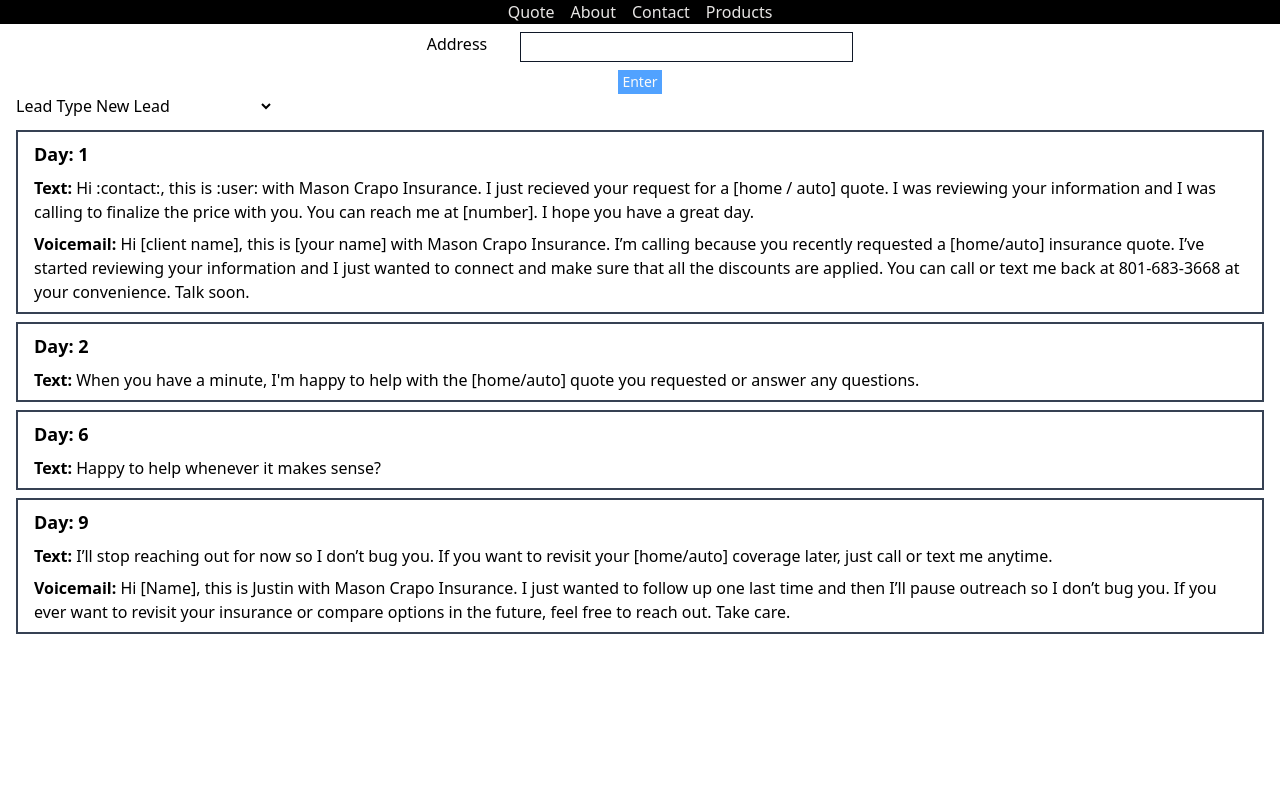
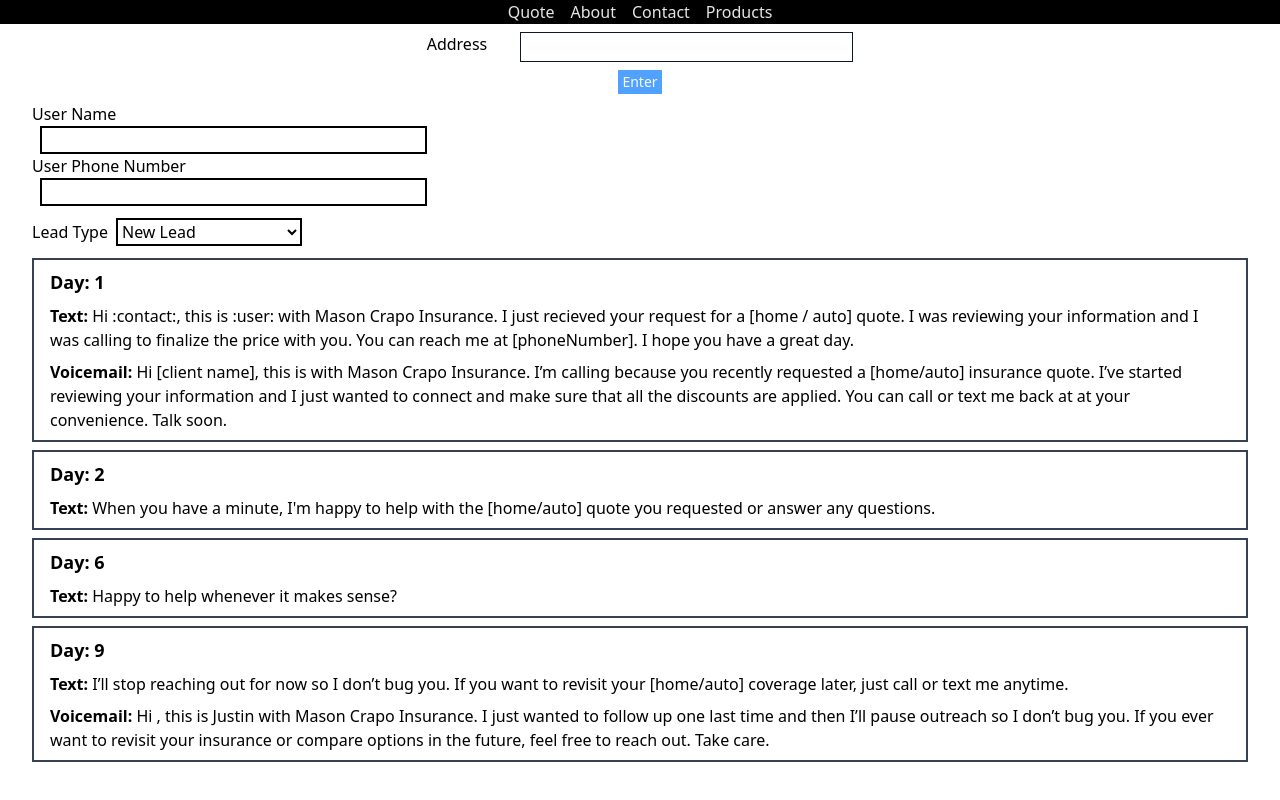
Before and after one commit to Jpatrick6420/propertyandcasualtywebsite, a React (Vite) app: page / in a window 1280 px wide. Built offline with nearby package versions, Linux system fonts and the light colour scheme.

Commit message:
added current info section and changed script

```diff
--- a/src/App2.jsx
+++ b/src/App2.jsx
@@ -1,49 +1,29 @@
-import { useReducer } from "react";
 import "./App.css";
 import Nav from "./components/Nav";
-import List from "./features/List.jsx";
 import ZipCodeSection from "./features/ZipCodeSection.jsx";
 import ScriptSection from "./features/ScriptSection.jsx";
-import {
-  requoteNoContact,
-  requoteTexts,
-  newLeads,
-  conditionalRequotes,
-  winbackScript,
-} from "./data/scripts.js";
-
-const initState = { script: "newlead" };
-const SET_CALL_TYPE = "SET_CALL_TYPE";
-
-function reducer(state, action) {
-  switch (action.type) {
-    case SET_CALL_TYPE:
-      return { ...state, script: action.payload };
-    default:
-      return state;
-  }
-}
+import { useState } from "react";
+import CurrentInfoSection from "./features/CurrentInfoSection.jsx";
 
 function App2() {
-  const [state, dispatch] = useReducer(reducer, initState);
+  const [currentPage, setCurrentPage] = useState("callscript");
+  const [currentInfo, setCurrentInfo] = useState({
+    name: "",
+    phoneNumber: "",
+  });
 
   return (
     <>
-      <Nav />
+      <Nav handler={setCurrentPage} />
+
       <ZipCodeSection />
-      <ScriptSection handler={dispatch} state={state.script} />
-      <ul className="px-4 py-1">
-        {state.script == "newlead" &&
-          newLeads.map((item, i) => <List items={item} key={i} />)}
-        {state.script == "requote" &&
-          requoteTexts.map((item, i) => <List key={i} items={item} />)}
-        {state.script == "nocontact" &&
-          requoteNoContact.map((item, i) => <List key={i} items={item} />)}
-        {state.script == "conditionalrequotes" &&
-          conditionalRequotes.map((item, i) => <List key={i} items={item} />)}
-        {state.script == "winback" &&
-          winbackScript.map((item, i) => <List key={i} items={item} />)}
-      </ul>
+
+      <CurrentInfoSection
+        currentInfo={currentInfo}
+        setCurrentInfo={setCurrentInfo}
+      />
+
+      {currentPage == "callscript" && <ScriptSection info={currentInfo} />}
     </>
   );
 }
--- a/src/components/Dropdown.jsx
+++ b/src/components/Dropdown.jsx
@@ -9,15 +9,14 @@
     return newSplit.join(" ");
   });
   return (
-    <div>
+    <div className="mx-4">
       <label>{label}</label>
       <select
         name="call_type"
         id="call_type"
         value={state}
-        onChange={(e) =>
-          handler({ type: "SET_CALL_TYPE", payload: e.target.value })
-        }
+        onChange={(e) => handler(e.target.value)}
+        className="border-2 border-black ml-2"
       >
         {newOptions.map((item, i) => {
           return (
--- a/src/data/scripts.js
+++ b/src/data/scripts.js
@@ -1,9 +1,9 @@
 const newLeads = [
   {
     day: 1,
-    message: `Hi :contact:, this is :user: with Mason Crapo Insurance. I just recieved your request for a [home / auto] quote. I was reviewing your information and I was calling to finalize the price with you. You can reach me at [number]. I hope you have a great day.`,
+    message: `Hi :contact:, this is :user: with Mason Crapo Insurance. I just recieved your request for a [home / auto] quote. I was reviewing your information and I was calling to finalize the price with you. You can reach me at [phoneNumber]. I hope you have a great day.`,
     topic: "",
-    voicemail: `Hi [client name], this is [your name] with Mason Crapo Insurance. I’m calling because you recently requested a [home/auto] insurance quote. I’ve started reviewing your information and I just wanted to connect and make sure that all the discounts are applied. You can call or text me back at 801-683-3668 at your convenience. Talk soon.`,
+    voicemail: `Hi [client name], this is [Name] with Mason Crapo Insurance. I’m calling because you recently requested a [home/auto] insurance quote. I’ve started reviewing your information and I just wanted to connect and make sure that all the discounts are applied. You can call or text me back at [phoneNumber] at your convenience. Talk soon.`,
   },
   {
     day: 2,
@@ -30,7 +30,7 @@
     day: 1,
     message: `Hi :contact:, this is :user: with Mason Crapo Insurance. It's been awhile since we last looked at your auto and home insurance. Since our rates have changed, I just wanted to see if it makes sense to get you an updated quote. `,
     voicemail: `
-Hi [Name], this is Justin with Mason Crapo Insurance. We had looked at your [home/auto] insurance in the past, and I’m reaching out to see if it makes sense to revisit it now. Nothing urgent — just wanted to connect and see if you’d like an updated look. You can call or text me back at 801-683-3668 whenever it’s convenient.`,
+Hi [Name], this is Justin with Mason Crapo Insurance. We had looked at your [home/auto] insurance in the past, and I’m reaching out to see if it makes sense to revisit it now. Nothing urgent — just wanted to connect and see if you’d like an updated look. You can call or text me back at [phoneNumber] whenever it’s convenient.`,
     topic: "",
   },
   {
@@ -48,7 +48,7 @@
   {
     day: 9,
     message: `I’ll stop reaching out for now so I don’t bug you. If you want to revisit things later, you can call or text me and we can take another look.`,
-    voicemail: `Hi [Name], this is Justin with Mason Crapo Insurance. Just following up one last time on the re-quote we discussed previously. I’ll stop reaching out for now, but if you want to take another look at your insurance down the road, feel free to call or text me at [number]. Happy to help.`,
+    voicemail: `Hi [Name], this is Justin with Mason Crapo Insurance. Just following up one last time on the re-quote we discussed previously. I’ll stop reaching out for now, but if you want to take another look at your insurance down the road, feel free to call or text me at [phoneNumber]. Happy to help.`,
     topic: "",
   },
 ];
@@ -56,7 +56,7 @@
   {
     day: 1,
     message: `Hi :contact:, this is :user: with Mason Crapo Insurance. I had your info from a prior quote request and wanted to see if reviewing your [home/auto] insurance is still relevant. No urgency — just checking in.`,
-    voicemail: `Hi [Name], this is Justin with Mason Crapo Insurance. I’m reaching out because I had your information from a prior quote request and wanted to see if it still makes sense to take a look at your [home/auto] insurance. Nothing urgent — you can call or text me back at 801-683-3668 whenever it’s convenient.`,
+    voicemail: `Hi [Name], this is Justin with Mason Crapo Insurance. I’m reaching out because I had your information from a prior quote request and wanted to see if it still makes sense to take a look at your [home/auto] insurance. Nothing urgent — you can call or text me back at [phoneNumber] whenever it’s convenient.`,
     topic: "",
   },
   {
@@ -74,7 +74,7 @@
   {
     day: 9,
     message: `I’ll stop reaching out for now so I don’t bug you. If you want to check the insurance market at a later date then reach out and I’ll get you a comparison.`,
-    voicemail: `Hi [Name], this is [user] with Mason Crapo Insurance. I just wanted to follow up one last time and then I’ll stop reaching out for now so I don’t bug you. If you want to revisit your insurance down the road, feel free to call or text me at [number]. Take care.`,
+    voicemail: `Hi [Name], this is [user] with Mason Crapo Insurance. I just wanted to follow up one last time and then I’ll stop reaching out for now so I don’t bug you. If you want to revisit your insurance down the road, feel free to call or text me at [phoneNumber]. Take care.`,
     topic: "",
   },
 ];
@@ -116,7 +116,7 @@
     message:
       "Hi :Name:, this is :user: with Mason Crapo Insurance. We worked together in the past, and I wanted to check in to see if it makes sense to review your insurance again. No rush at all — just wanted to reach out.",
     voicemail: `Hi [Name], this is Justin with Mason Crapo Insurance. We worked together in the past, and I just wanted to check in and see if
-it makes sense to revisit your insurance now. Nothing urgent — you can call or text me back at 801-683-3668 whenever it’s
+it makes sense to revisit your insurance now. Nothing urgent — you can call or text me back at [phoneNumber] whenever it’s
 convenient.`,
     topic: "",
   },
@@ -142,7 +142,7 @@
     message:
       "I’ll pause outreach for now so I don’t bug you -- I just wanted to let you know that I'm always here to help you compare options when the time is right. ",
     voicemail: `Hi [Name], this is Justin with Mason Crapo Insurance. I just wanted to follow up one last time and then I’ll stop reaching out for now so I
-don’t bug you. If you ever want to compare options again down the road, feel free to call or text me at 801-683-3668. Take care.`,
+don’t bug you. If you ever want to compare options again down the road, feel free to call or text me at [phoneNumber]. Take care.`,
     topic: "",
   },
 ];
--- /dev/null
+++ b/src/features/CurrentInfoSection.jsx
@@ -0,0 +1,35 @@
+function CurrentInfoSection({ currentInfo, setCurrentInfo }) {
+  const handleNameChange = (e) => {
+    setCurrentInfo((prev) => ({ ...prev, name: e.target.value }));
+  };
+  const handlePhoneNumberChange = (e) => {
+    setCurrentInfo((prev) => ({ ...prev, phoneNumber: e.target.value }));
+  };
+  return (
+    <section className="w-2/3 mx-4 mb-3">
+      <div className="px-4 grid grid-cols-2 w-full sm:w-1/2 my-2">
+        <label className="col-span-2 xs:col-start-1 xs:col-end-2">
+          User Name
+        </label>
+        <input
+          type="text"
+          value={currentInfo.name}
+          onChange={(e) => handleNameChange(e)}
+          className="border-2 border-black ml-2 col-span-2 "
+        />
+
+        <label className="col-span-2 xs:col-start-1 xs:col-end-2">
+          User Phone Number
+        </label>
+        <input
+          type="text"
+          value={currentInfo.phoneNumber}
+          onChange={(e) => handlePhoneNumberChange(e)}
+          className="border-2 border-black ml-2 col-span-2 "
+        />
+      </div>
+    </section>
+  );
+}
+
+export default CurrentInfoSection;
--- a/src/features/List.jsx
+++ b/src/features/List.jsx
@@ -1,4 +1,14 @@
-function List({ items }) {
+function List({ items, info }) {
+  const changeVoicemails = (scripts) => {
+    if (scripts.voicemail == "") return scripts;
+    const withName = scripts.voicemail.replace("[Name]", info.name);
+    const newInfo = withName.replace("[phoneNumber]", info.phoneNumber);
+
+    return { ...scripts, voicemail: newInfo };
+  };
+
+  const newInfo = changeVoicemails(items);
+
   return (
     <li className="py-2 px-4 my-2 space-y-2 border-2 border-gray-700 hover:translate-x-2 hover:bg-blue-200">
       <h2 className="sm:text-sm lg:text-lg font-bold">
@@ -12,7 +22,7 @@
       {items.voicemail !== "" && (
         <p className="xs:text-sm lg:text-md">
           <b className="font-bold">Voicemail: </b>
-          {items.voicemail}
+          {newInfo.voicemail}
         </p>
       )}
     </li>
--- a/src/features/ScriptSection.jsx
+++ b/src/features/ScriptSection.jsx
@@ -1,10 +1,20 @@
+import { useState } from "react";
 import Dropdown from "../components/Dropdown";
+import {
+  conditionalRequotes,
+  newLeads,
+  requoteNoContact,
+  requoteTexts,
+  winbackScript,
+} from "../data/scripts";
+import List from "./List";
 
-function ScriptSection({ handler, state }) {
+function ScriptSection({ info }) {
+  const [script, setScript] = useState("newlead");
   return (
     <div className="px-4">
       <Dropdown
-        handler={handler}
+        handler={setScript}
         options={[
           "new lead",
           "re quote",
@@ -13,8 +23,28 @@
           "win back",
         ]}
         label="Lead Type"
-        state={state.script}
+        state={script}
       />
+      <ul className="px-4 py-1">
+        {script == "newlead" &&
+          newLeads.map((item, i) => <List items={item} key={i} info={info} />)}
+        {script == "requote" &&
+          requoteTexts.map((item, i) => (
+            <List key={i} items={item} info={info} />
+          ))}
+        {script == "nocontact" &&
+          requoteNoContact.map((item, i) => (
+            <List key={i} items={item} info={info} />
+          ))}
+        {script == "conditionalrequotes" &&
+          conditionalRequotes.map((item, i) => (
+            <List key={i} items={item} info={info} />
+          ))}
+        {script == "winback" &&
+          winbackScript.map((item, i) => (
+            <List key={i} items={item} info={info} />
+          ))}
+      </ul>
     </div>
   );
 }
```
